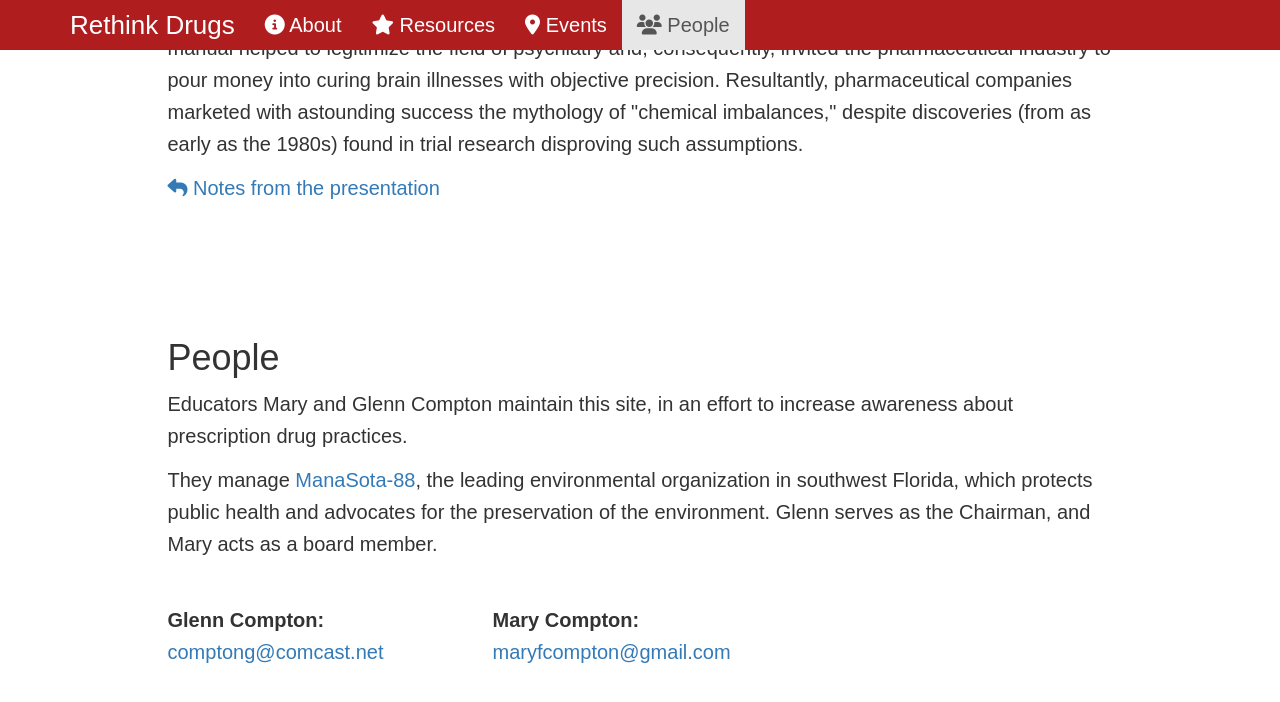
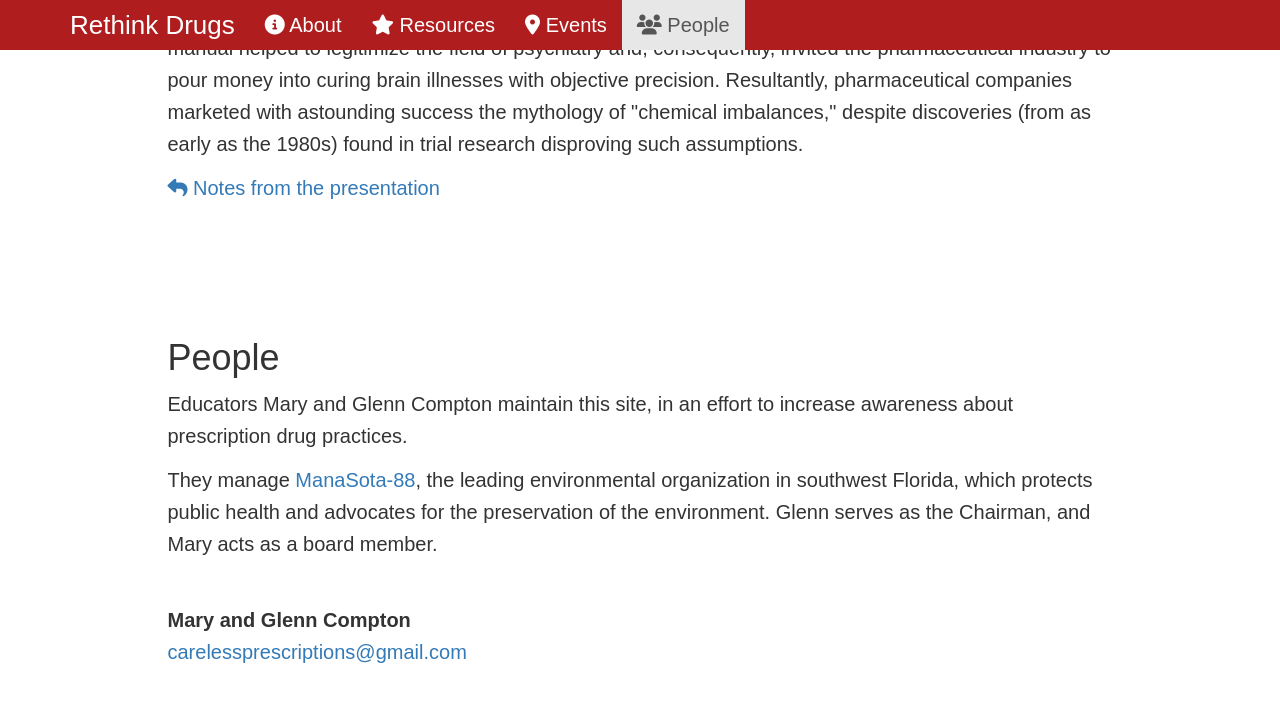
Before and after one commit to reginafcompton/careless-prescriptions, a Jekyll site: the page built from index.html, in a window 1280 px wide and 900 px high, scrolled down 2367 px. Shown: the top 702 px of the window. Built offline with Jekyll 4.4.1, drawn with Linux system fonts in a browser that asks for light colours; nearby versions of some CDN libraries; some web fonts are replaced.

Commit message:
New contact

```diff
--- a/index.html
+++ b/index.html
@@ -84,10 +84,7 @@ layout: default
             <div class="col-md-10 col-md-offset-1 padding-btm">
                 <div class="row">
                     <div class="col-md-4">
-                        <p><strong>Glenn Compton:</strong><br><a href="mailto:comptong@comcast.net">comptong@comcast.net</a></p>
-                    </div>
-                    <div class="col-md-4">
-                        <p><strong>Mary Compton:</strong><br><a href="mailto:maryfcompton@gmail.com">maryfcompton@gmail.com</a></p>
+                        <p><strong>Mary and Glenn Compton</strong><br><a href="mailto:"> carelessprescriptions@gmail.com</a></p>
                     </div>
                 </div>
             </div>
```
Also changed, not shown: Gemfile.lock.
